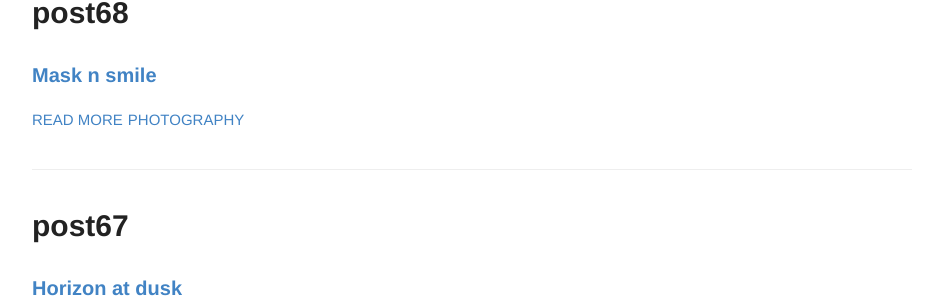
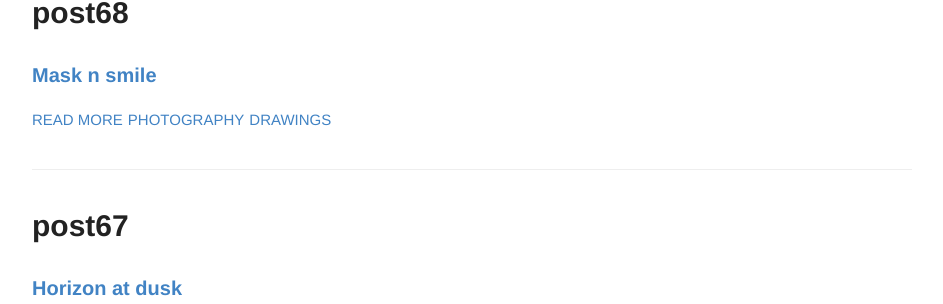
Before and after one commit to rsk/rsk.github.io, a Jekyll site: the page built from index.html, in a window 1280 px wide and 900 px high. Shown: the part 434-738 px from the top of the window, without its empty margins (168-1111 px from the left). Built offline with Jekyll 4.4.1, drawn with Linux system fonts in a browser that asks for light colours.

Commit message:
add drawings tag to post

```diff
--- a/_posts/2020-6-05-post68.md
+++ b/_posts/2020-6-05-post68.md
@@ -5,6 +5,7 @@ number: 68
 excerpt: Mask n smile
 tags:
   - photography
+  - drawings
 
 ---
 
```
